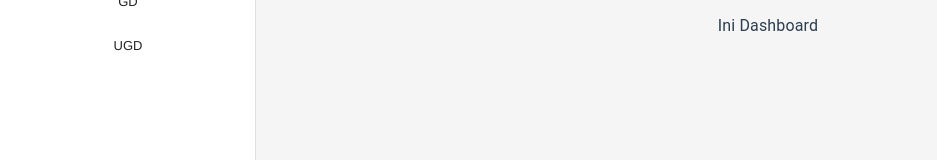
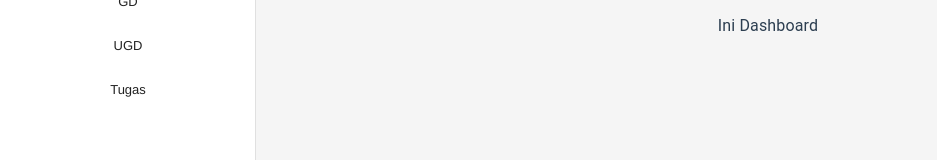
Before and after one commit to bramantyakrsnta/VueCLI-Webpack_9678, a Vue app: page / in a window 1280 px wide. Shown: the part 138-298 px from the top of the page, without its empty margins (0-937 px from the left). Built offline with nearby package versions, Linux system fonts and the light colour scheme.

Commit message:
Tugas Vue CLI
Tugas Vue CLI

```diff
--- a/src/components/DashboardLayout.vue
+++ b/src/components/DashboardLayout.vue
@@ -45,6 +45,7 @@
                     { title: "Dashboard", to: "/" },
                     { title: "GD", to: "/gd" },
                     { title: "UGD", to: "/ugd" },
+                    { title: "Tugas", to: "/tgs" },
                 ],
             };
         },
```
